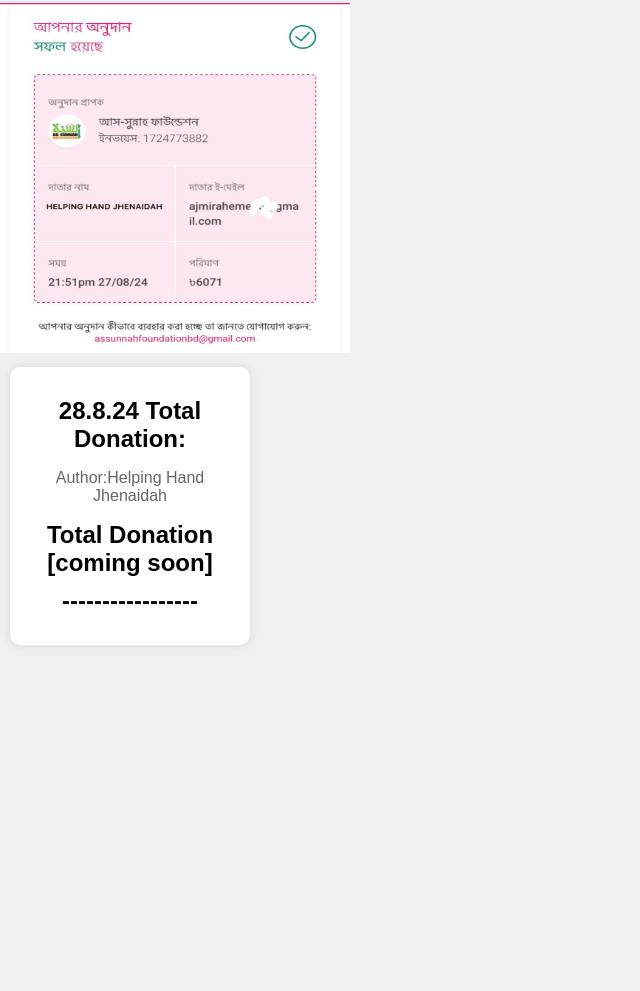
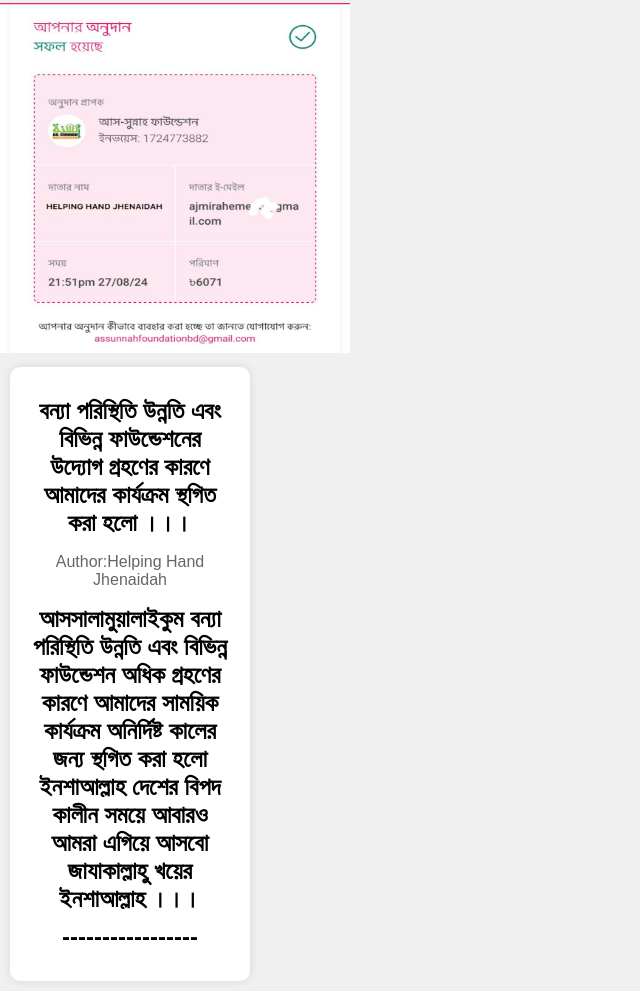
Before and after one commit to bengeltigerWD/Helping-Hand-Jhenaidah, a plain HTML site: page everydaydonation.html in a window 1280 px wide. Shown: the part 1483-2474 px from the top of the page, without its empty margins (0-640 px from the left). Before the commit the page ends 2138 px from the top, so only its background shows below. Drawn offline with Linux system fonts and the light colour scheme.

Commit message:
Update everydaydonation.html

```diff
--- a/everydaydonation.html
+++ b/everydaydonation.html
@@ -93,7 +93,7 @@
 </html>
 
 <div class="book" data-title="28.8.24 Total Donation">
-<h2>28.8.24 Total Donation:</h2>
+<h2>বন্যা পরিস্থিতি উন্নতি এবং বিভিন্ন ফাউন্ডেশনের উদ্যোগ গ্রহণের কারণে আমাদের কার্যক্রম স্থগিত করা হলো ।।। </h2>
             <p>Author:Helping Hand Jhenaidah</p>
-<h2>Total Donation [coming soon] </h2>
+<h2>আসসালামুয়ালাইকুম বন্যা পরিস্থিতি উন্নতি এবং বিভিন্ন ফাউন্ডেশন অধিক গ্রহণের কারণে আমাদের সাময়িক কার্যক্রম অনির্দিষ্ট কালের জন্য স্থগিত করা হলো ইনশাআল্লাহ দেশের বিপদ কালীন সময়ে আবারও আমরা এগিয়ে আসবো জাযাকাল্লাহু খয়ের ইনশাআল্লাহ ।।। </h2>
       <h2>-----------------</h2>  </div>
```
